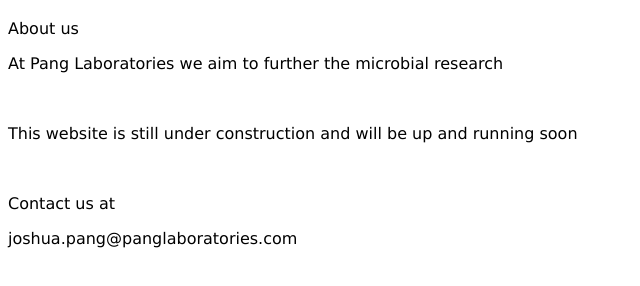
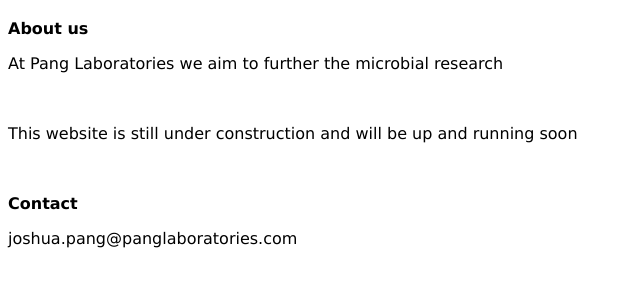
Before and after one commit to joshpang53/panglaboratories, a plain HTML site: page index.html in a window 1280 px wide. Shown: the part 62-348 px from the top of the page, without its empty margins (0-640 px from the left). Drawn offline with Linux system fonts and the light colour scheme.

Commit message:
Update index.html

```diff
--- a/index.html
+++ b/index.html
@@ -5,12 +5,12 @@
   </head>
   <body style="font-family:verdana;">
 <h1>Pang Laboratories</h1>
-    <p>About us</p>
+    <p><b>About us</b></p>
 	<p>At Pang Laboratories we aim to further the microbial research  </p>
 	  <br>
 	<p>This website is still under construction and will be up and running soon</p>
 	<br>
-	  <p>Contact us at </p>
+	 <p><b>Contact</b></p>
 	<p>joshua.pang@panglaboratories.com</p>
   </body>
 </html>
```
